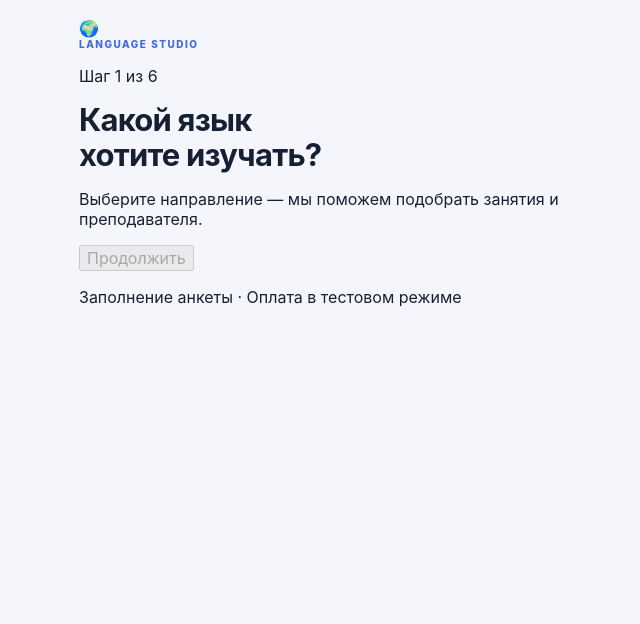
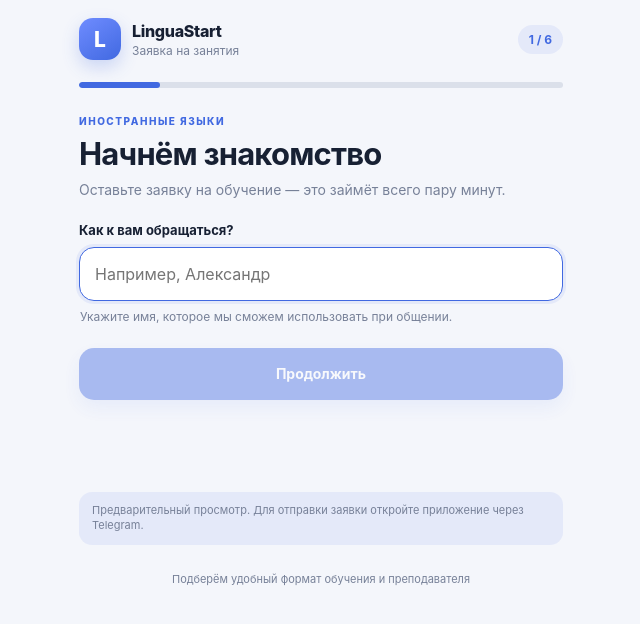
Before and after one commit to tigran420/foreign-languages-webapp, a plain HTML site: page index.html in a window 1280 px wide. Shown: the whole page, without its empty margins (319-959 px from the left). Drawn offline with Linux system fonts and the light colour scheme; a script that the page names is missing.

Commit message:
Update index.html

```diff
--- a/index.html
+++ b/index.html
@@ -1,35 +1,41 @@
 <!doctype html>
 <html lang="ru">
 <head>
-  <meta charset="utf-8">
-  <meta name="viewport" content="width=device-width, initial-scale=1, viewport-fit=cover">
-  <meta name="color-scheme" content="light dark">
-  <meta name="theme-color" content="#f3f6fb">
-  <title>Запись на занятия — Иностранные языки</title>
+  <meta charset="UTF-8">
+  <meta name="viewport" content="width=device-width, initial-scale=1.0, viewport-fit=cover">
+  <meta name="theme-color" content="#f4f6fb">
+  <title>LinguaStart — запись на занятия</title>
   <link rel="stylesheet" href="style.css">
-  <script src="https://telegram.org/js/telegram-web-app.js"></script>
+  <script src="https://telegram.org/js/telegram-web-app.js?65"></script>
 </head>
 <body>
   <main class="app-shell">
-    <header class="hero">
-      <div class="hero-icon" aria-hidden="true">🌍</div>
-      <p class="eyebrow">LANGUAGE STUDIO</p>
-      <div class="progress-track" aria-label="Прогресс заполнения">
-        <div class="progress-fill" id="progress-fill"></div>
+    <header class="topbar">
+      <div class="brand-mark" aria-hidden="true">L</div>
+      <div>
+        <div class="brand-name">LinguaStart</div>
+        <div class="brand-caption">Заявка на занятия</div>
       </div>
-      <p class="step-count" id="step-count">Шаг 1 из 6</p>
-      <h1 id="step-title">Какой язык<br>хотите изучать?</h1>
-      <p class="subtitle" id="step-description">Выберите направление — мы поможем подобрать занятия и преподавателя.</p>
+      <div class="step-counter" id="stepCounter">1 / 6</div>
     </header>
 
-    <section class="step-content" id="step-content" aria-live="polite" aria-label="Анкета записи на занятия"></section>
+    <section class="progress" aria-label="Прогресс заполнения">
+      <div class="progress-fill" id="progressFill"></div>
+    </section>
 
-    <div class="nav-actions">
-      <button class="back-button" id="back-button" type="button" hidden>← Назад</button>
-      <button class="browser-submit" id="browser-submit" type="button" disabled>Продолжить</button>
+    <section class="intro">
+      <p class="eyebrow">ИНОСТРАННЫЕ ЯЗЫКИ</p>
+      <h1 id="pageTitle">Начнём знакомство</h1>
+      <p class="intro-text" id="pageSubtitle">Оставьте заявку на обучение — это займёт всего пару минут.</p>
+    </section>
+
+    <section id="screen" class="screen" aria-live="polite"></section>
+
+    <div class="local-note" id="localNote" hidden>
+      Предварительный просмотр. Для отправки заявки откройте приложение через Telegram.
     </div>
-    <p class="status-message" id="status-message" role="status" aria-live="polite"></p>
-    <footer>Заполнение анкеты · Оплата в тестовом режиме</footer>
+
+    <footer class="footer-note">Подберём удобный формат обучения и преподавателя</footer>
   </main>
   <script src="app.js"></script>
 </body>
```
